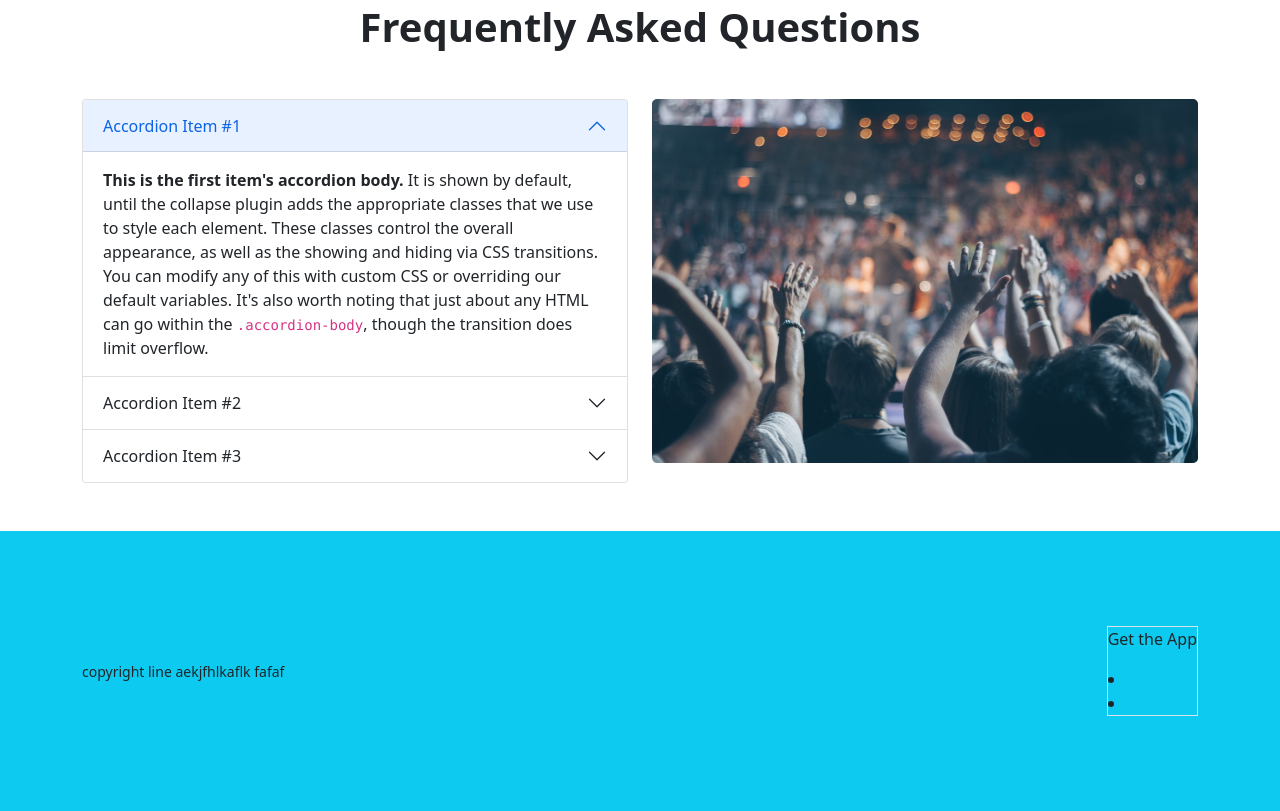
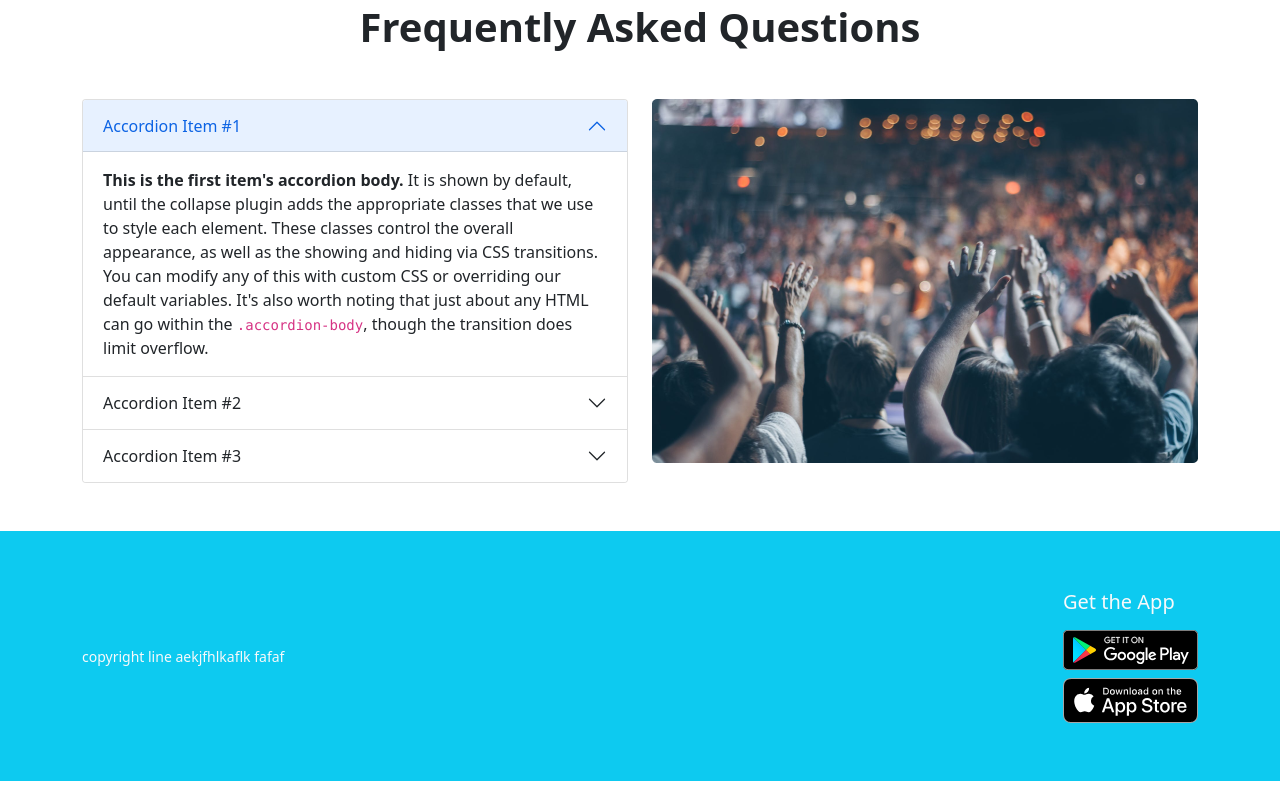
Before and after one commit to KAFIUL-ISLAM/Millennium-Convention-Center, a plain HTML site: page index.html in a window 1280 px wide. Shown: the part 1735-2546 px from the top of the page. After the commit the page ends 2516 px from the top, so only its background shows below. Drawn offline with nearby package versions, Linux system fonts and the light colour scheme.

```diff
--- a/index.html
+++ b/index.html
@@ -233,13 +233,13 @@
         </section>
         <!-- FAQ Section End -->
     </main>
-    <footer class="bg-info">
-        <div class="container d-flex justify-content-between align-items-center" style="height: 280px">
+    <footer class="bg-info text-light">
+        <div class="container d-flex justify-content-between align-items-center" style="height: 250px;">
             <small>copyright line aekjfhlkaflk fafaf</small>
-            <div class="border">
-                <p>Get the App</p>
-                <li></li>
-                <li></li>
+            <div class="">
+                <h5>Get the App</h5>
+                <a href="https://play.google.com/store/apps"> <img src="icons/google-play-badge.svg" alt="" style="width: 135px;" class="my-2"></a><br>
+                <a href="https://www.apple.com/app-store/"><img src="icons/apple-app-store-badge.svg" alt="" style="width: 135px;"></a>
             </div>
         </div>
     </footer>
```
